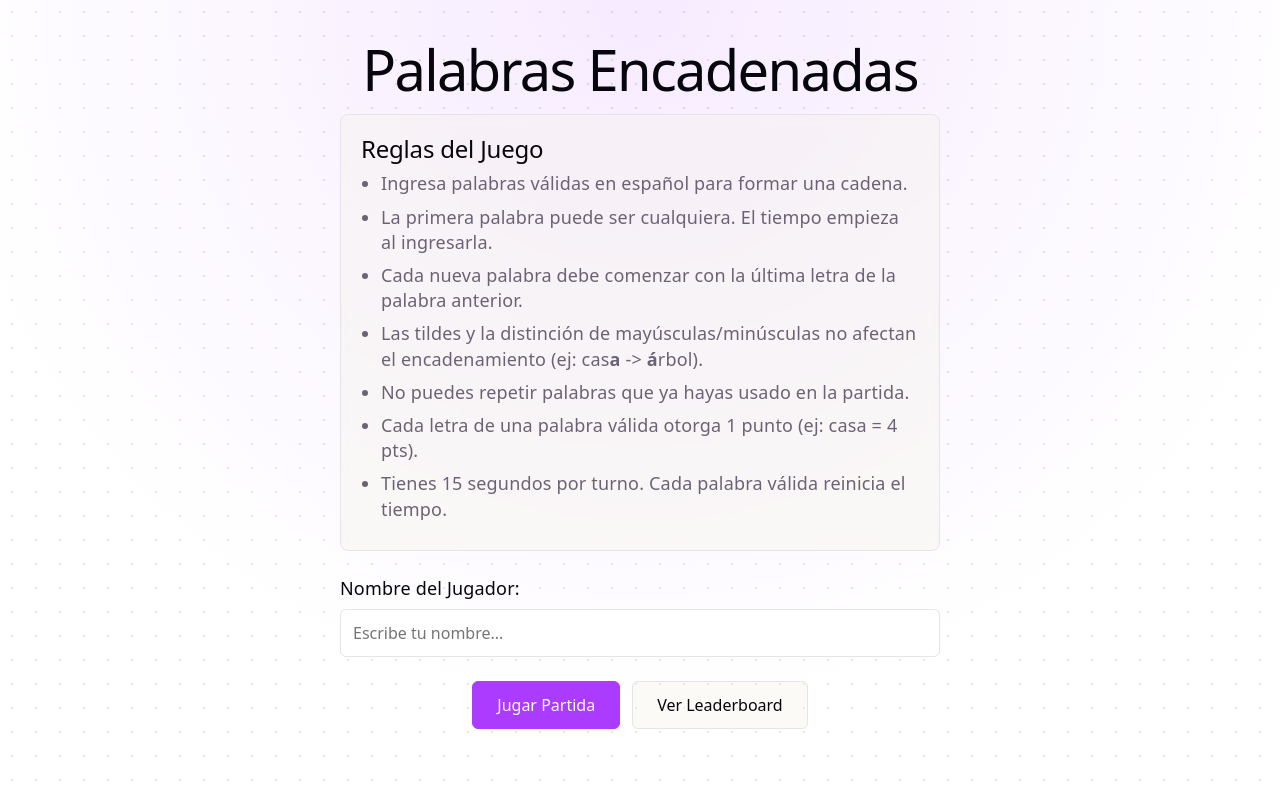
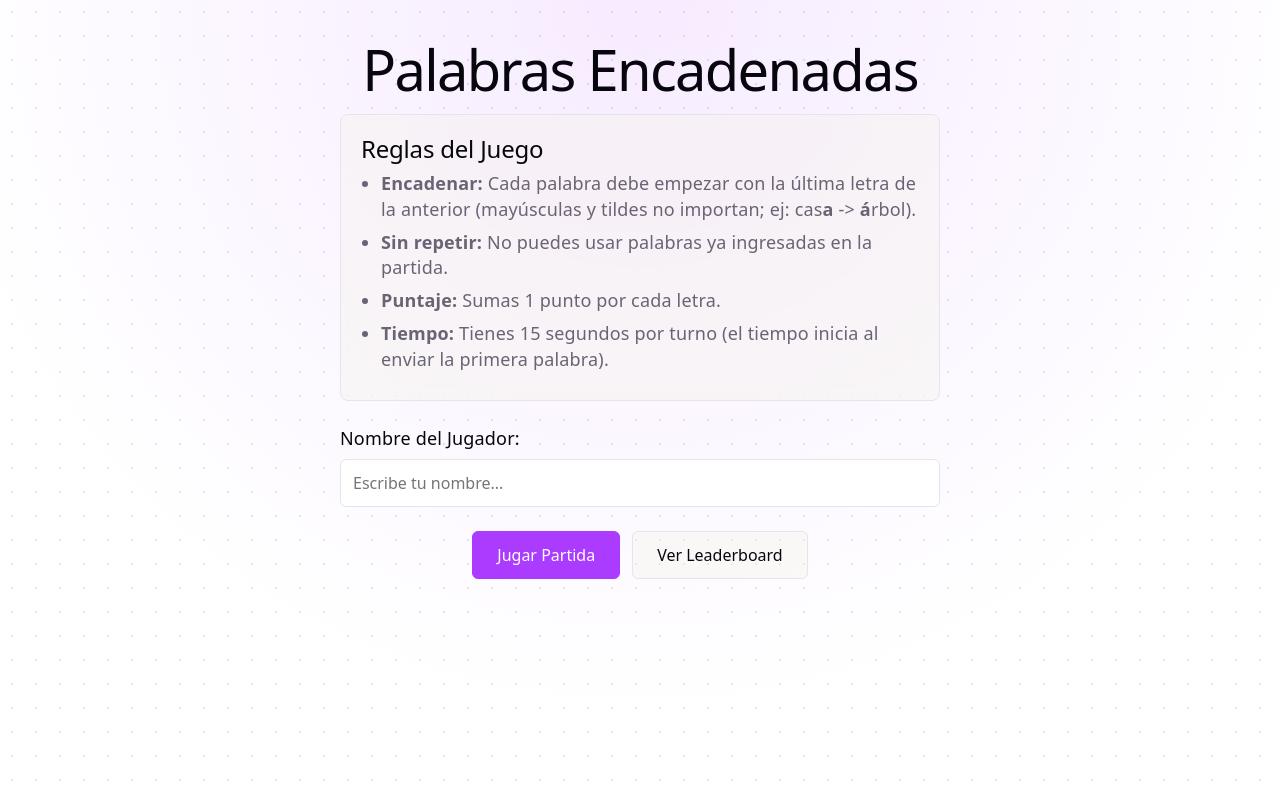
Before and after one commit to salvanescki/unq-ui-nicolas-salvanescki-trabajo-final, a React (Vite) app: page / in a window 1280 px wide. Built offline with nearby package versions, Linux system fonts and the light colour scheme.

Commit message:
refactor: simplify and reformat game rules list in StartScreen component

```diff
--- a/src/components/StartScreen.tsx
+++ b/src/components/StartScreen.tsx
@@ -29,13 +29,10 @@ export const StartScreen: FC<StartScreenProps> = ({ onStart, onShowLeaderboard }
       <div className="rules-section">
         <h2>Reglas del Juego</h2>
         <ul>
-          <li>Ingresa palabras válidas en español para formar una cadena.</li>
-          <li>La primera palabra puede ser cualquiera. El tiempo empieza al ingresarla.</li>
-          <li>Cada nueva palabra debe comenzar con la última letra de la palabra anterior.</li>
-          <li>Las tildes y la distinción de mayúsculas/minúsculas no afectan el encadenamiento (ej: cas<strong>a</strong> {"->"} <strong>á</strong>rbol).</li>
-          <li>No puedes repetir palabras que ya hayas usado en la partida.</li>
-          <li>Cada letra de una palabra válida otorga 1 punto (ej: casa = 4 pts).</li>
-          <li>Tienes 15 segundos por turno. Cada palabra válida reinicia el tiempo.</li>
+          <li><strong>Encadenar:</strong> Cada palabra debe empezar con la última letra de la anterior (mayúsculas y tildes no importan; ej: cas<strong>a</strong> {"->"} <strong>á</strong>rbol).</li>
+          <li><strong>Sin repetir:</strong> No puedes usar palabras ya ingresadas en la partida.</li>
+          <li><strong>Puntaje:</strong> Sumas 1 punto por cada letra.</li>
+          <li><strong>Tiempo:</strong> Tienes 15 segundos por turno (el tiempo inicia al enviar la primera palabra).</li>
         </ul>
       </div>
 
```
